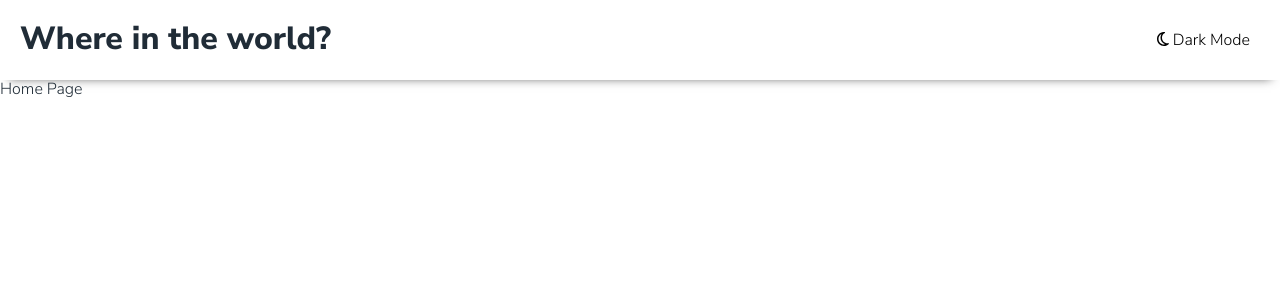
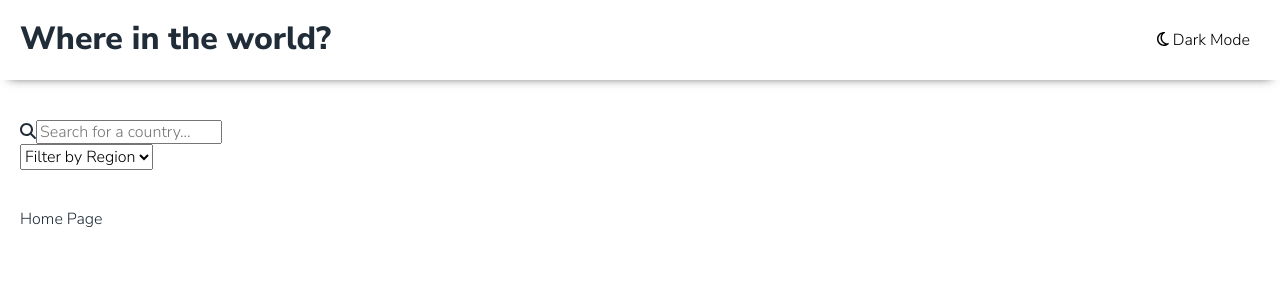
Before and after one commit to Kerri-AnnBates/rest-countries-api, a React (Vite) app: page / in a window 1280 px wide. Shown: the top 300 px of the page. Built offline with nearby package versions, Linux system fonts and the light colour scheme.

Commit message:
add search filter section

```diff
--- /dev/null
+++ b/src/components/FilterByRegion.tsx
@@ -0,0 +1,15 @@
+import React from 'react'
+
+function FilterByRegion() {
+    return (
+        <div>
+            <select name="filter" id="filter">
+                <option value="">Filter by Region</option>
+                <option value="1">Africa</option>
+                <option value="2">America</option>
+            </select>
+        </div>
+    )
+}
+
+export default FilterByRegion;
--- /dev/null
+++ b/src/components/SearchBar.tsx
@@ -0,0 +1,14 @@
+import React from 'react';
+import { FontAwesomeIcon } from '@fortawesome/react-fontawesome';
+import { faMagnifyingGlass } from '@fortawesome/free-solid-svg-icons';
+
+function SearchBar() {
+    return (
+        <div>
+            <FontAwesomeIcon icon={faMagnifyingGlass} />
+            <input type="search" name="search" id="search" placeholder='Search for a country...' />
+        </div>
+    )
+}
+
+export default SearchBar;
--- /dev/null
+++ b/src/components/SearchFilter.tsx
@@ -0,0 +1,16 @@
+import React from 'react';
+import SearchBar from './SearchBar';
+import FilterByRegion from './FilterByRegion';
+
+function SearchFilter() {
+    return (
+        <section>
+            <div>
+                <SearchBar />
+                <FilterByRegion />
+            </div>
+        </section>
+    )
+}
+
+export default SearchFilter;
--- a/src/pages/Home.tsx
+++ b/src/pages/Home.tsx
@@ -1,13 +1,19 @@
 import React from 'react';
 import Header from '../components/Header';
+import SearchFilter from '../components/SearchFilter';
 
 function Home() {
     return (
         <>
             <Header />
-            <div>Home Page</div>
+            <main>
+                <div className="container">
+                    <SearchFilter />
+                    <div>Home Page</div>
+                </div>
+            </main>
         </>
     )
 }
 
-export default Home
+export default Home;
--- a/src/styles/_general.scss
+++ b/src/styles/_general.scss
@@ -15,3 +15,7 @@ body {
     margin: 0 auto;
     padding: 0 20px;
 }
+
+section {
+    padding: 40px 0;
+}
```
